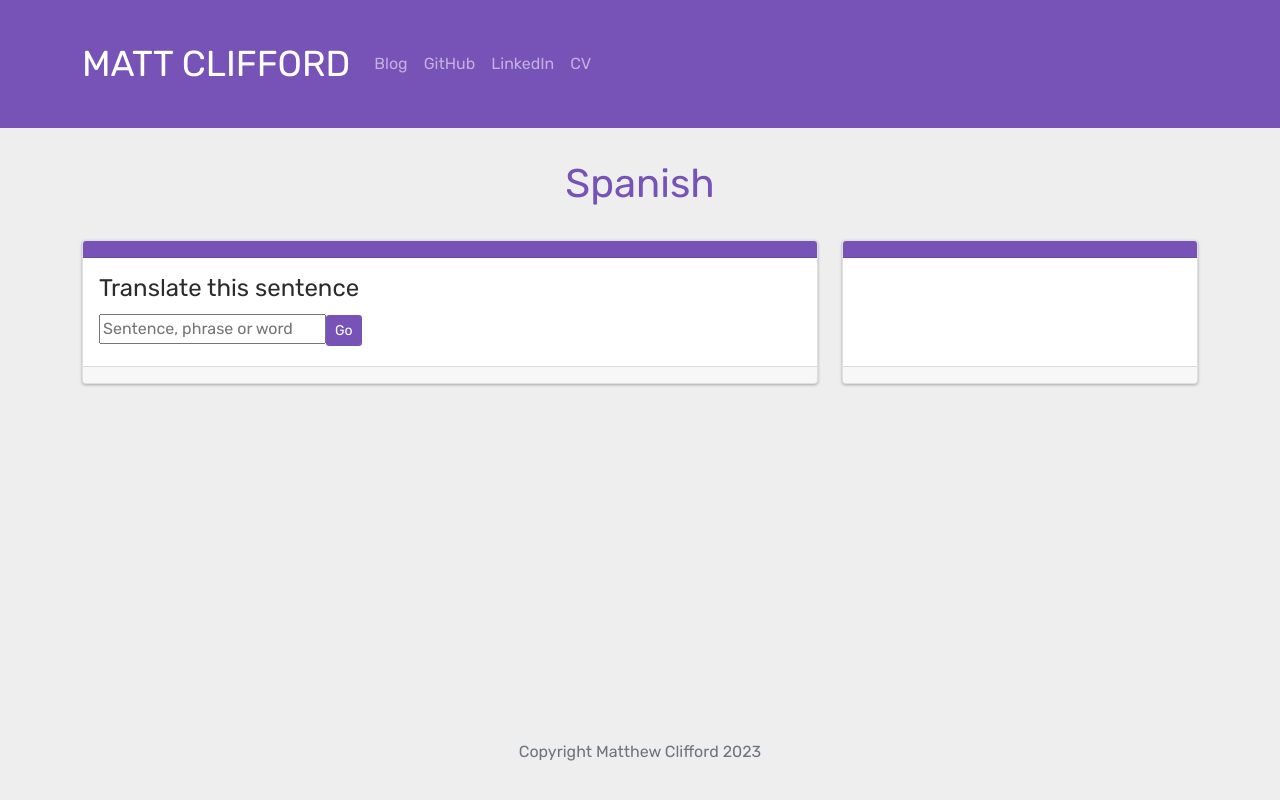
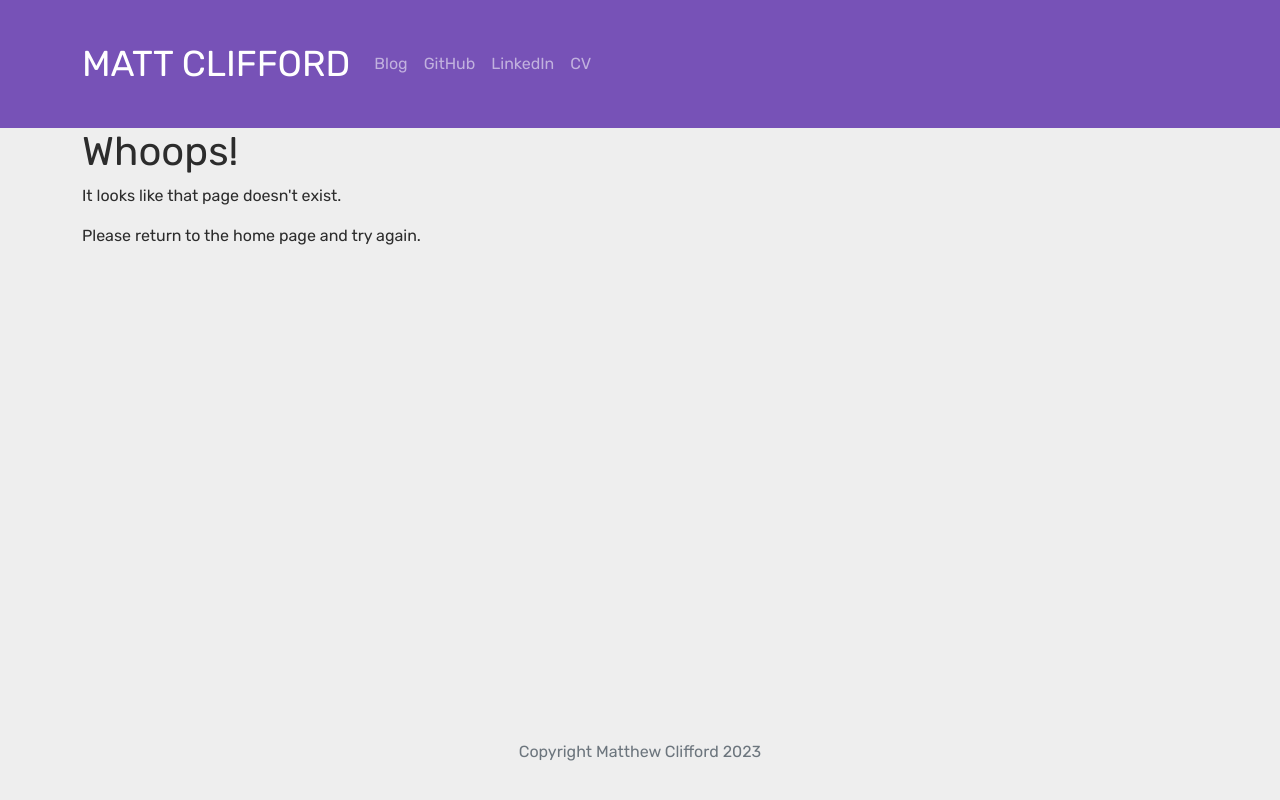
Before and after one commit to BuenVia/portfolio_react, a React (Create React App) app: page /spanish in a window 1280 px wide. Built offline with nearby package versions, Linux system fonts and the light colour scheme.

Commit message:
removal of redundant features

```diff
--- a/src/App.js
+++ b/src/App.js
@@ -3,7 +3,6 @@ import { BrowserRouter, Routes, Route } from "react-router-dom";
 import Layout from "./pages/Layout";
 import Home from "./pages/Home";
 import Blog from "./pages/Blog";
-import Spanish from "./pages/Spanish";
 import NoPage from "./pages/NoPage";
 
 
@@ -16,7 +15,6 @@ export default function App() {
         <Route path="/" element={<Layout />}>
           <Route index element={<Home />} />
           <Route path="blog" element={<Blog />} />
-          <Route path="spanish" element={<Spanish />} />
           <Route path="*" element={<NoPage />} />
         </Route>
       </Routes>
--- a/src/components/SpanishApp.jsx
+++ /dev/null
@@ -1,13 +0,0 @@
-// import { useState } from "react"
-import SpanishHome from "./SpanishHome"
-
-export default function SpanishApp() {
-
-    // const [showApp, setShowApp] = useState(true)
-
-    return (
-        <div>
-            <SpanishHome />
-        </div>
-    )
-}
--- a/src/components/SpanishHome.jsx
+++ /dev/null
@@ -1,72 +0,0 @@
-import { useState } from "react"
-import spanish from "../spanish"
-// import SpanishQuestion from "./SpanishQuestion"
-
-export default function SpanishHome() {
-
-    const [questionIndex, setQuestionIndex] = useState(0)
-    const [ans, setAns] = useState("")
-    const [showAns, setShowAns] = useState(false)
-    const [correct, setCorrect] = useState(false)
-
-    function handleChange(e) {
-        const value = e.target.value
-        setAns(value)
-    }
-
-    function handleClick() {
-        setShowAns(true)
-        setCorrect(() => {
-            return ans === spanish[questionIndex].answers[0] ? true : false
-        })
-        console.log(ans === spanish[questionIndex].answers[0] ? true : false)
-    }
-
-    function nextQuestion() {
-        if (questionIndex < spanish.length - 1) {
-            setAns('')
-            setShowAns(false)
-            setQuestionIndex(prevVal => prevVal + 1)
-        } else {
-
-        }
-    }
-
-    return (
-        <div className="row">
-            {/* <SpanishQuestion checkAnswer={checkAnswer} spanish={spanish} questionIndex={questionIndex} /> */}
-
-
-            <div className="col-md-8 mb-3">
-                <div className="card">
-                    <div className="card-header">
-                    </div>
-                    <div className="card-body">
-                        <h5>{spanish[questionIndex].question}</h5>
-                        <input type="text" name="userAns" onChange={handleChange} placeholder="Sentence, phrase or word" value={ans} />
-                        <button className="btn btn-sm" onClick={handleClick}>Go</button>
-                    </div>
-                    <div className="card-footer">
-                        {showAns && <div><p style={{color: correct ? '#0000CC' : 'red'}}>{correct ? 'Correct' : 'Incorrect: '}{correct ? null : spanish[questionIndex].answers[0]}</p><button className="btn btn-sm" onClick={nextQuestion}>Next</button></div>}
-                    </div>
-
-                </div>
-            </div>
-            <div className="col-md-4 mb-3">
-                <div className="card">
-                    <div className="card-header">
-
-                    </div>
-                    <div className="card-body">
-
-                    </div>
-                    <div className="card-footer">
-
-                    </div>
-
-                </div>
-            </div>
-        </div>
-
-    )
-}
--- a/src/pages/Spanish.jsx
+++ /dev/null
@@ -1,12 +0,0 @@
-import SpanishApp from "../components/SpanishApp"
-
-export default function Admin() {
-    return (
-        <div className="container">
-            <h1 className="title">Spanish</h1>
-
-            <SpanishApp />
-
-        </div>
-    )
-}
--- a/src/projects.js
+++ b/src/projects.js
@@ -62,7 +62,7 @@ const projects = [
   {
     id:1,
     titleEng: "Sports Stash ⚽",
-    titleEsp: "Tiende de Equipaje de Deportes ⚽",
+    titleEsp: "Tienda de Equipaje de Deportes ⚽",
     contentEng: "An eCommerce store. Built with HTML, CSS and JS.",
     contentEsp: "Una tienda de eCommerce. Programada con HTML, CSS y JS",
     site: "https://startling-crisp-5a80df.netlify.app/",
--- a/src/spanish.js
+++ /dev/null
@@ -1,24 +0,0 @@
-const spanish = [
-    {
-        id: 1,
-        question: "Translate this sentence",
-        answers: ["Traduce esta frase", "traduce esta frase"]
-    },
-    {
-        id: 2,
-        question: "I hope you are well",
-        answers: ["Espero que estés bien"]
-    },
-    {
-        id: 3,
-        question: "I hope that you go",
-        answers: ["Ojalá te vayas", "Ojalá que te vayas"]
-    },
-    {
-        id: 4,
-        question: "Have a good day",
-        answers: ["Que tengas un buen día"]
-    }
-]
-
-export default spanish
```
Also changed, not shown: 1 other file (tests, documents, lock files or other folders).
